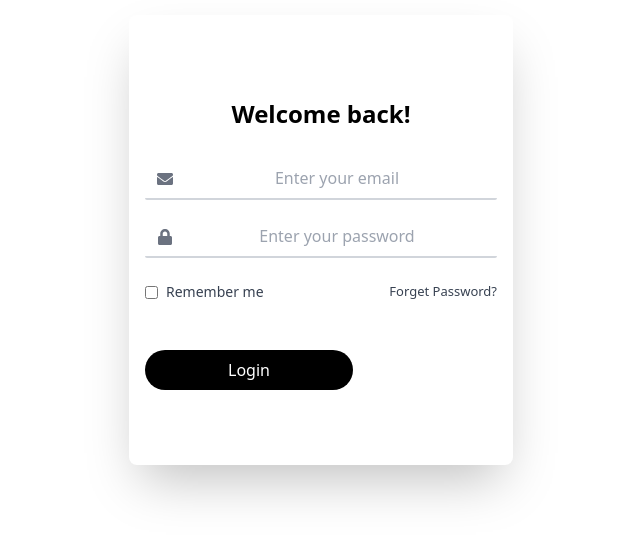
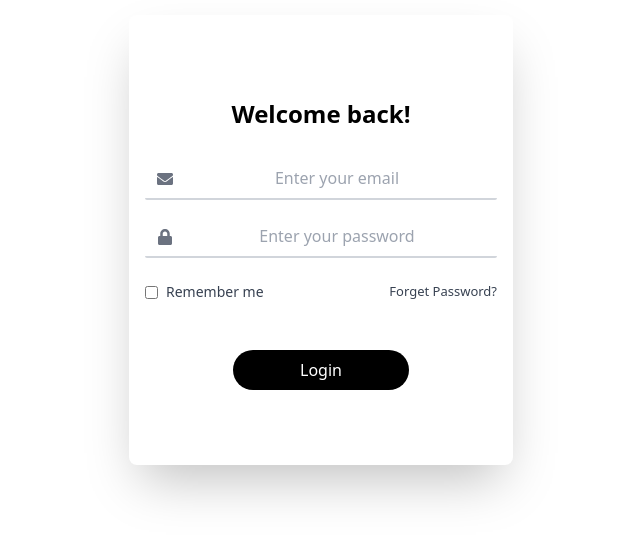
Before and after one commit to Muneeba2001/Attendance-, a React (Vite) app in the folder FrontEnd/MarkIn/: page /UserAuth/Login in a window 1280 px wide. Shown: the part 160-698 px from the top of the page, without its empty margins (319-959 px from the left). Built offline with nearby package versions, Linux system fonts and the light colour scheme.

Commit message:
Login Page Connection

```diff
--- a/FrontEnd/MarkIn/src/App.jsx
+++ b/FrontEnd/MarkIn/src/App.jsx
@@ -9,14 +9,14 @@ function App() {
   return (
     <>
 
+     <Routes>
+  <Route path="UserAuth" element={<UserAuth />}>
+    <Route path="Register" element={<Register />} />
+    <Route path="Login" element={<LogIn />} />
+    <Route path="ForgetPassword" element={<ForgetPassword />} />
+  </Route>
+</Routes>
 
-      <Routes>
-        <Route path="/UserAuth" element = {<UserAuth/>}>
-          <Route path="Register" element = {<Register/>} />
-          <Route path="Login" element = {<LogIn/>}/>
-          </Route>
-          <Route path="/ForgetPassword" element = {<ForgetPassword/>}/>
-      </Routes>
     </>
   );
 }
--- a/FrontEnd/MarkIn/src/Pages/Login.jsx
+++ b/FrontEnd/MarkIn/src/Pages/Login.jsx
@@ -3,7 +3,7 @@ import React from "react";
 import { FaEnvelope, FaLock } from "react-icons/fa"; // Import the icons you want to use
 
 import { LoginSchema } from "../schema/form/Login";
-import { NavLink, Outlet } from "react-router-dom";
+import { NavLink } from "react-router-dom";
 import ForgetPassword from "./ForgetPassword";
 
 // Initial values for the form
@@ -31,7 +31,7 @@ const LogIn = () => {
             Welcome back!
           </h1>
 
-          <form onSubmit={handleSubmit} className="w-full">
+          <form onSubmit={handleSubmit} className="w-full ">
             <div className="relative mb-4">
               <FaEnvelope className="absolute left-3 top-1/2 transform -translate-y-1/2 text-gray-500" />
               <input
@@ -69,17 +69,19 @@ const LogIn = () => {
                 <input type="checkbox" id="remember" className="mr-2" />
                 <span className="text-sm text-gray-700">Remember me</span>
               </div>
-              <span className="text-[13px] text-gray-700 cursor-pointer"><NavLink to="/ForgetPassword">
+              <span className="text-[13px] text-gray-700 cursor-pointer"><NavLink to="/UserAuth/ForgetPassword">
               Forget Password?
                 </NavLink></span>
             </div>
             <br />
+            <div className="flex justify-center items-center">
             <button
               type="submit"
-              className="bg-black text-white w-52 h-10 rounded-3xl hover:scale-105 transition-transform duration-300"
+              className="bg-black text-white w-44 h-10 rounded-3xl hover:scale-105 transition-transform duration-300"
             >
               Login
             </button>
+            </div>
           </form>
         </div>
       </div>
```
